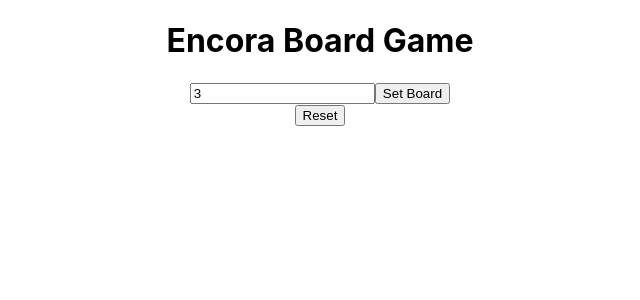
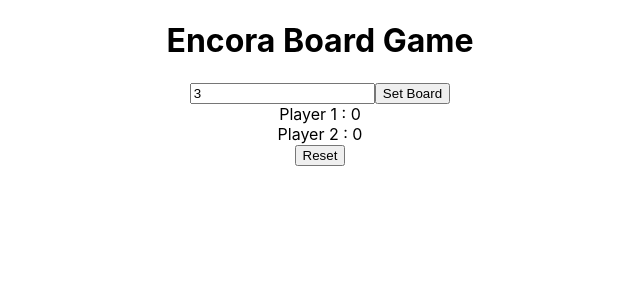
Before and after one commit to dalmia01/encora-board-game, a React (Create React App) app: page / in a window 1280 px wide. Shown: the top 300 px of the page, without its empty margins (320-960 px from the left). Built offline with nearby package versions, Linux system fonts and the light colour scheme.

Commit message:
display - player values - game state

```diff
--- a/src/App.tsx
+++ b/src/App.tsx
@@ -1,35 +1,56 @@
-import React, { useState } from 'react';
-import './App.css';
-import { Button } from './Components/Button';
-import { Input } from './Components/Input';
-import { Title } from './Components/Title';
+import React, { useState } from "react";
+import "./App.css";
+import { Button } from "./Components/Button";
+import { Input } from "./Components/Input";
+import { Title } from "./Components/Title";
 
 function App() {
+    const [boardNumber, setBoardNumber] = useState(3);
+    const [finalBoard, setFinalBoard] = useState(3);
+    const [playerValues, setPlayerValues] = useState({
+        player1: 0,
+        player2: 0,
+    });
+    const [winner, setWinner] = useState(null);
 
-  const [boardNumber,setBoardNumber] = useState(3);
-  const [finalBoard,setFinalBoard] = useState(3);
-
-  const changeBoardNumber = (e:React.ChangeEvent<HTMLInputElement>) => {
-    if(isNaN(Number(e.target.value))) return;
+    const changeBoardNumber = (e: React.ChangeEvent<HTMLInputElement>) => {
+        if (isNaN(Number(e.target.value))) return;
         setBoardNumber(Number(e.target.value));
-  }
+    };
 
     const changeBoardHandler = () => {
-    if(boardNumber < 2 || boardNumber > 8) return ;
+        if (boardNumber < 2 || boardNumber > 8) return;
         setFinalBoard(boardNumber);
-  }
+    };
 
     const resetHandler = () => {
         setBoardNumber(3);
         setFinalBoard(3);
-}
+        setPlayerValues({ player1: 0, player2: 0 });
+        setWinner(null);
+    };
 
     return (
         <main className="App">
-      <Title title={'Encora Board Game'} />
-      <Input value={boardNumber} changeValue={changeBoardNumber} placeholder={'Select Board Type - (2- 8)'}  />
-      <Button text={'Set Board'} clickHandler={changeBoardHandler} disabled={boardNumber < 2 || boardNumber > 8} />
-      <div><Button text={'Reset'} clickHandler={resetHandler} /></div>
+            <Title title={"Encora Board Game"} />
+            <Input
+                value={boardNumber}
+                changeValue={changeBoardNumber}
+                placeholder={"Select Board Type - (2- 8)"}
+            />
+            <Button
+                text={"Set Board"}
+                clickHandler={changeBoardHandler}
+                disabled={boardNumber < 2 || boardNumber > 8}
+            />
+            <div className="player-values">
+                <div>Player 1 : {playerValues.player1} </div>
+                <div>Player 2 : {playerValues.player2} </div>
+                {winner && <div>winner : {winner}</div>}
+            </div>
+            <div>
+                <Button text={"Reset"} clickHandler={resetHandler} />
+            </div>
         </main>
     );
 }
```
Lines whose indentation alone changed are shown as unchanged.
